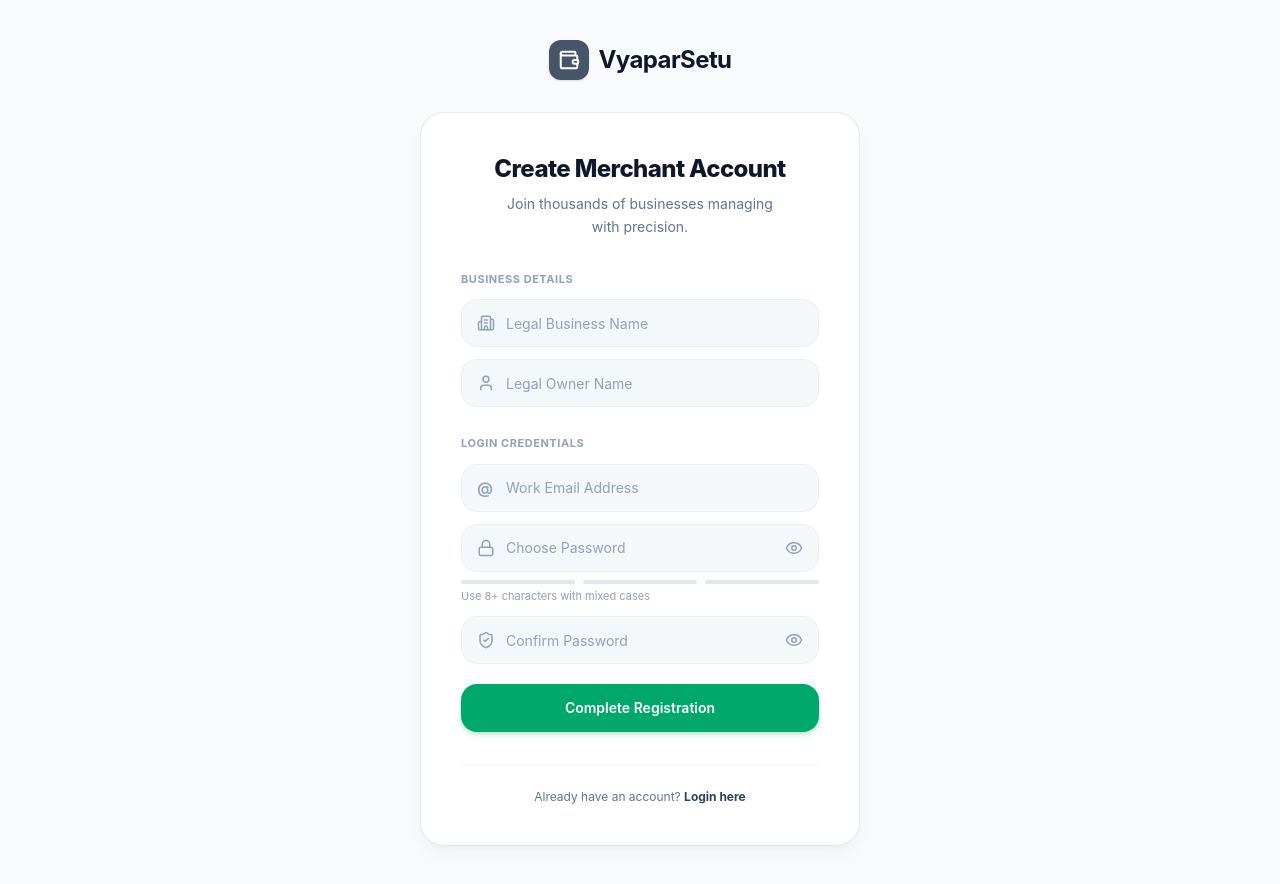
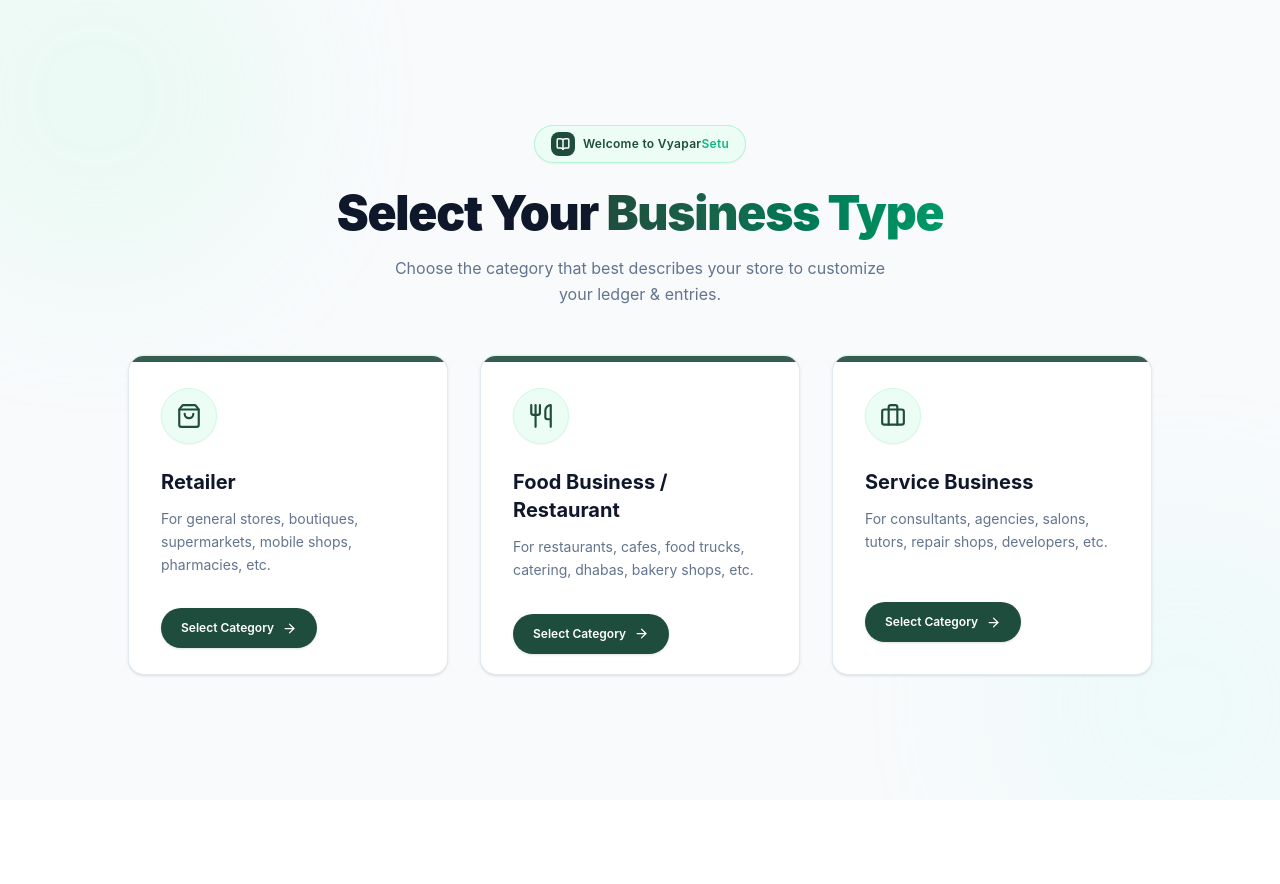
Before and after one commit to komalprajapati-tech/VyaparSetu, a React (Vite) app in the folder frontend/: page / in a window 1280 px wide. After the commit the page ends 800 px from the top, so only its background shows below. Built offline with nearby package versions, Linux system fonts and the light colour scheme; no server answers.

Commit message:
Update onboarding flow, redesign SelectBusiness page & fix OTP layout

```diff
--- a/frontend/src/index.css
+++ b/frontend/src/index.css
@@ -62,3 +62,24 @@ body {
   border: none !important;
   box-shadow: none !important;
 }
+
+/* Animations for Select Business Page */
+@keyframes smoothFadeUp {
+  0% {
+    opacity: 0;
+    transform: translateY(24px);
+  }
+  100% {
+    opacity: 1;
+    transform: translateY(0);
+  }
+}
+
+.animate-welcome-entrance {
+  animation: smoothFadeUp 0.7s cubic-bezier(0.22, 1, 0.36, 1) forwards;
+}
+
+.animate-card-entrance {
+  opacity: 0;
+  animation: smoothFadeUp 0.75s cubic-bezier(0.22, 1, 0.36, 1) forwards;
+}
--- a/frontend/src/pages/Login.jsx
+++ b/frontend/src/pages/Login.jsx
@@ -57,8 +57,12 @@ function Login() {
             if (data) {
                 setLoading(false);
                 loginUser(data.accessToken, data.refreshToken, data.user);
-                // Redirect user to select-business
-                navigate("/select-business");
+                // Redirect user based on businessType presence
+                if (data.user?.businessType) {
+                    navigate("/dashboard");
+                } else {
+                    navigate("/select-business");
+                }
             }
         })
         .catch((err) => {
--- a/frontend/src/pages/Register.jsx
+++ b/frontend/src/pages/Register.jsx
@@ -1,11 +1,13 @@
 import { useState } from "react";
-import { useNavigate } from "react-router-dom";
+import { useNavigate, useLocation } from "react-router-dom";
 import { Building2, User, Lock, Eye, EyeOff, Loader2, ShieldCheck, Wallet } from "lucide-react";
 import API_BASE_URL from "../config";
 
 function Register() {
     const navigate = useNavigate();
+    const location = useLocation();
 
+    const [businessType, setBusinessType] = useState(location.state?.businessType || "retailer");
     const [businessName, setBusinessName] = useState("");
     const [ownerFullName, setOwnerFullName] = useState("");
     const [email, setEmail] = useState("");
@@ -42,6 +44,7 @@ function Register() {
                 email,
                 password,
                 confirmPassword,
+                businessType,
             }),
         })
             .then(async (res) => {
--- a/frontend/src/pages/SelectBusiness.jsx
+++ b/frontend/src/pages/SelectBusiness.jsx
@@ -5,7 +5,7 @@ import { useApp } from "../context/AppContext";
 
 function SelectBusiness() {
     const navigate = useNavigate();
-    const { updateProfile, t, logoutUser } = useApp();
+    const { token, updateProfile, t, logoutUser } = useApp();
     const [loadingType, setLoadingType] = useState("");
     const [error, setError] = useState("");
 
@@ -15,25 +15,32 @@ function SelectBusiness() {
             title: t.retailer,
             desc: "For general stores, boutiques, supermarkets, mobile shops, pharmacies, etc.",
             icon: ShoppingBag,
-            delay: "100ms"
+            delay: "120ms"
         },
         {
             id: "food",
             title: t.foodBusiness,
             desc: "For restaurants, cafes, food trucks, catering, dhabas, bakery shops, etc.",
             icon: Utensils,
-            delay: "200ms"
+            delay: "260ms"
         },
         {
             id: "service",
             title: t.serviceProvider,
             desc: "For consultants, agencies, salons, tutors, repair shops, developers, etc.",
             icon: Briefcase,
-            delay: "300ms"
+            delay: "400ms"
         }
     ];
 
     const handleSelect = async (typeId) => {
+        if (!token) {
+            // User is creating a new account -> Navigate to register with selected category
+            navigate("/register", { state: { businessType: typeId } });
+            return;
+        }
+
+        // User is logged in (e.g. updating profile or first-time login without category)
         setLoadingType(typeId);
         setError("");
         const success = await updateProfile({ businessType: typeId });
@@ -50,30 +57,28 @@ function SelectBusiness() {
     };
 
     return (
-        <div
-            className="min-h-screen flex items-center justify-center px-4 py-12 font-sans relative overflow-hidden"
-            style={{
-                background: "linear-gradient(135deg, #F7F1EA 0%, #E1D4C2 100%)",
-            }}
-        >
-            {/* Subtle background ambient blur circles */}
-            <div className="absolute -top-24 -left-24 w-96 h-96 rounded-full bg-[#E1D4C2] opacity-40 filter blur-3xl pointer-events-none" />
-            <div className="absolute -bottom-24 -right-24 w-96 h-96 rounded-full bg-[#BEB5A9] opacity-30 filter blur-3xl pointer-events-none" />
+        <div className="min-h-screen flex items-center justify-center px-4 py-12 font-sans relative overflow-hidden bg-[#f8fafc]">
+            {/* Subtle background ambient blur circles matching dashboard palette */}
+            <div className="absolute -top-24 -left-24 w-96 h-96 rounded-full bg-emerald-100/50 opacity-60 filter blur-3xl pointer-events-none" />
+            <div className="absolute -bottom-24 -right-24 w-96 h-96 rounded-full bg-teal-100/40 opacity-50 filter blur-3xl pointer-events-none" />
 
-            <div className="w-full max-w-5xl z-10 animate-fade-in">
+            <div className="w-full max-w-5xl z-10">
 
-                {/* Header */}
-                <div className="text-center mb-12 space-y-3">
-                    {/* Brand Mark / Logo Icon */}
-                    <div className="inline-flex items-center justify-center w-14 h-14 rounded-full bg-[#E1D4C2]/60 border border-[#BEB5A9]/50 shadow-sm text-[#291C0E] mb-2">
-                        <BookOpen size={26} strokeWidth={2.2} />
+                {/* Header with Welcome Entrance Animation */}
+                <div className="text-center mb-12 animate-welcome-entrance flex flex-col items-center">
+                    {/* Brand Badge */}
+                    <div className="inline-flex items-center gap-2 px-4 py-1.5 rounded-full bg-emerald-50 border border-emerald-200/80 shadow-xs mb-5">
+                        <div className="w-6 h-6 rounded-lg bg-[#1F4D3D] flex items-center justify-center text-white">
+                            <BookOpen size={14} className="stroke-[2.5]" />
+                        </div>
+                        <span className="text-xs font-semibold text-[#1F4D3D] tracking-wide">
+                            Welcome to Vyapar<span className="text-[#10b981]">Setu</span>
+                        </span>
                     </div>
 
-                    <h1
-                        className="text-3xl sm:text-4xl font-serif font-bold tracking-tight text-[#291C0E]"
-                        style={{ fontFamily: "Georgia, Cambria, 'Times New Roman', Times, serif" }}
-                    >
-                        {t.selectBusinessType}
+                    {/* Main Hero Heading */}
+                    <h1 className="text-3xl sm:text-4xl md:text-5xl font-black text-slate-900 tracking-tight leading-tight">
+                        Select Your <span className="bg-gradient-to-r from-[#1F4D3D] to-emerald-600 bg-clip-text text-transparent">Business Type</span>
                     </h1>
 
                     {error && (
@@ -82,12 +87,12 @@ function SelectBusiness() {
                         </div>
                     )}
 
-                    <p className="text-[#6E473B] text-sm sm:text-base max-w-xl mx-auto leading-relaxed font-normal opacity-90">
-                        {t.selectBusinessDesc}
+                    <p className="text-slate-500 text-sm sm:text-base max-w-lg mx-auto leading-relaxed font-normal mt-3">
+                        Choose the category that best describes your store to customize your ledger & entries.
                     </p>
                 </div>
 
-                {/* Cards Grid */}
+                {/* Cards Grid with Staggered Entrance Animations */}
                 <div className="grid grid-cols-1 md:grid-cols-3 gap-8">
                     {businessOptions.map((option) => {
                         const Icon = option.icon;
@@ -99,34 +104,30 @@ function SelectBusiness() {
                                 onClick={() => handleSelect(option.id)}
                                 style={{
                                     animationDelay: option.delay,
-                                    boxShadow: "0 10px 25px -5px rgba(41, 28, 14, 0.08), 0 8px 10px -6px rgba(41, 28, 14, 0.04)"
                                 }}
-                                className="bg-[#FAF7F2] border border-[#E1D4C2] rounded-2xl p-8 text-left hover:border-[#6E473B] transition-all duration-300 group flex flex-col justify-between h-80 cursor-pointer disabled:opacity-75 disabled:pointer-events-none relative overflow-hidden transform hover:-translate-y-1.5"
+                                className="animate-card-entrance bg-white border border-slate-200/90 rounded-2xl p-8 text-left hover:border-emerald-500 transition-all duration-300 group flex flex-col justify-between h-80 cursor-pointer disabled:opacity-75 disabled:pointer-events-none relative overflow-hidden transform hover:-translate-y-1.5 shadow-sm hover:shadow-md"
                             >
-                                {/* Decorative Accent Line at top of card */}
-                                <div className="absolute top-0 left-0 right-0 h-1.5 bg-[#6E473B] opacity-80 group-hover:opacity-100 transition-opacity" />
+                                {/* Decorative Accent Line at top of card (Dashboard Green) */}
+                                <div className="absolute top-0 left-0 right-0 h-1.5 bg-[#1F4D3D] opacity-90 group-hover:opacity-100 group-hover:bg-emerald-500 transition-all duration-300" />
 
                                 <div>
-                                    {/* Icon Container */}
-                                    <div className="w-14 h-14 rounded-full bg-[#BEB5A9]/30 border border-[#BEB5A9]/40 flex items-center justify-center text-[#291C0E] mb-6 group-hover:bg-[#6E473B] group-hover:text-white transition-all duration-300 shadow-sm">
+                                    {/* Icon Container - Matching Dashboard Summary Card style */}
+                                    <div className="w-14 h-14 rounded-full bg-emerald-50 border border-emerald-100 flex items-center justify-center text-[#1F4D3D] mb-6 group-hover:bg-[#1F4D3D] group-hover:text-white group-hover:border-[#1F4D3D] transition-all duration-300 shadow-xs">
                                         <Icon size={26} strokeWidth={2} />
                                     </div>
 
-                                    <h3
-                                        className="text-xl font-bold text-[#291C0E] group-hover:text-[#6E473B] transition-colors"
-                                        style={{ fontFamily: "Georgia, Cambria, 'Times New Roman', Times, serif" }}
-                                    >
+                                    <h3 className="text-xl font-bold text-slate-900 group-hover:text-[#1F4D3D] transition-colors">
                                         {option.title}
                                     </h3>
 
-                                    <p className="text-[#6E473B]/80 text-xs sm:text-sm mt-3 leading-relaxed">
+                                    <p className="text-slate-500 text-xs sm:text-sm mt-3 leading-relaxed">
                                         {option.desc}
                                     </p>
                                 </div>
 
-                                {/* Call to action pill button */}
+                                {/* Call to action pill button (Dashboard Green style) */}
                                 <div className="mt-8">
-                                    <div className="w-full inline-flex items-center justify-center gap-2 py-3 px-5 rounded-full text-xs font-semibold bg-[#6E473B] text-white group-hover:bg-[#291C0E] shadow-sm transition-all duration-200">
+                                    <div className="w-full inline-flex items-center justify-center gap-2 py-3 px-5 rounded-full text-xs font-semibold bg-[#1F4D3D] text-white group-hover:bg-[#16372b] shadow-sm transition-all duration-200">
                                         {isThisLoading ? (
                                             <>
                                                 <Loader2 size={15} className="animate-spin" />
@@ -145,20 +146,6 @@ function SelectBusiness() {
                     })}
                 </div>
 
-                {/* Footer Link */}
-                <div className="text-center mt-12">
-                    <button
-                        onClick={() => {
-                            logoutUser();
-                            navigate("/login");
-                        }}
-                        className="inline-flex items-center gap-2 text-xs font-medium text-[#6E473B]/80 hover:text-red-700 cursor-pointer transition-colors duration-150 py-2 px-4 rounded-full hover:bg-black/5"
-                    >
-                        <LogOut size={14} />
-                        <span>Sign out / Switch Account</span>
-                    </button>
-                </div>
-
             </div>
         </div>
     );
--- a/frontend/src/routes/AppRoutes.jsx
+++ b/frontend/src/routes/AppRoutes.jsx
@@ -54,29 +54,27 @@ function ProtectedRoute({ children, requireBusinessSelection = true }) {
 }
 
 function AppRoutes() {
-    const { token } = useApp();
+    const { token, user, businessType } = useApp();
 
     const isTokenValid = token && !isTokenExpired(token);
+    const effectiveBusinessType = businessType || user?.businessType;
+    const defaultAuthRedirect = effectiveBusinessType ? "/dashboard" : "/select-business";
 
     return (
         <BrowserRouter>
             <Routes>
                 {/* Public / Auth paths */}
-                <Route path="/" element={isTokenValid ? <Navigate to="/select-business" replace /> : <Register />} />
-                <Route path="/register" element={isTokenValid ? <Navigate to="/select-business" replace /> : <Register />} />
-                <Route path="/login" element={isTokenValid ? <Navigate to="/select-business" replace /> : <Login />} />
+                <Route path="/" element={isTokenValid ? <Navigate to={defaultAuthRedirect} replace /> : <SelectBusiness />} />
+                <Route path="/register" element={isTokenValid ? <Navigate to={defaultAuthRedirect} replace /> : <Register />} />
+                <Route path="/login" element={isTokenValid ? <Navigate to={defaultAuthRedirect} replace /> : <Login />} />
                 <Route path="/otp" element={<OtpVerification />} />
                 <Route path="/forgot-password" element={<ForgotPassword />} />
                 <Route path="/reset-password" element={<ResetPassword />} />
 
-                {/* Business selection - Protected but doesn't require selection yet */}
+                {/* Business selection */}
                 <Route
                     path="/select-business"
-                    element={
-                        <ProtectedRoute requireBusinessSelection={false}>
-                            <SelectBusiness />
-                        </ProtectedRoute>
-                    }
+                    element={<SelectBusiness />}
                 />
 
                 {/* Core App Modules - Protected & requires selection */}
```
Also changed, not shown: frontend/src/pages/OtpVerification.jsx (+5 -4 lines).
